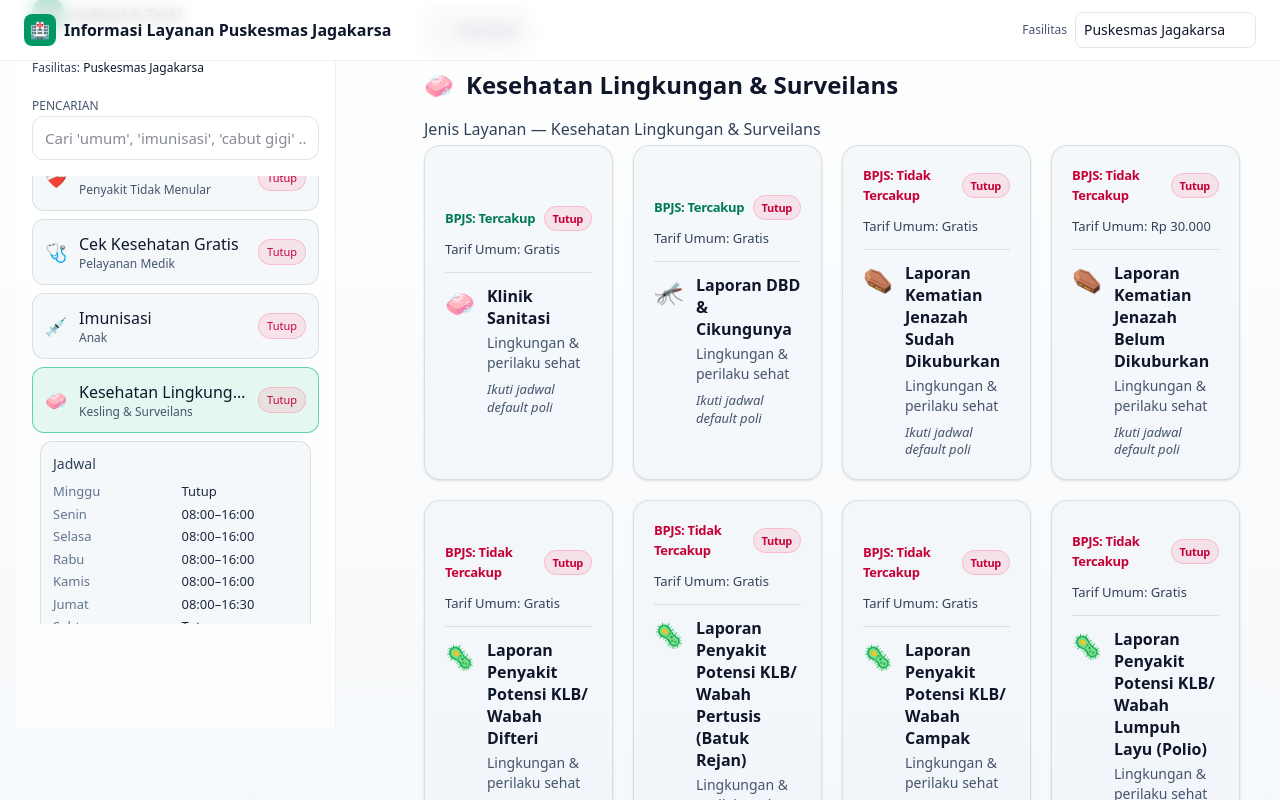
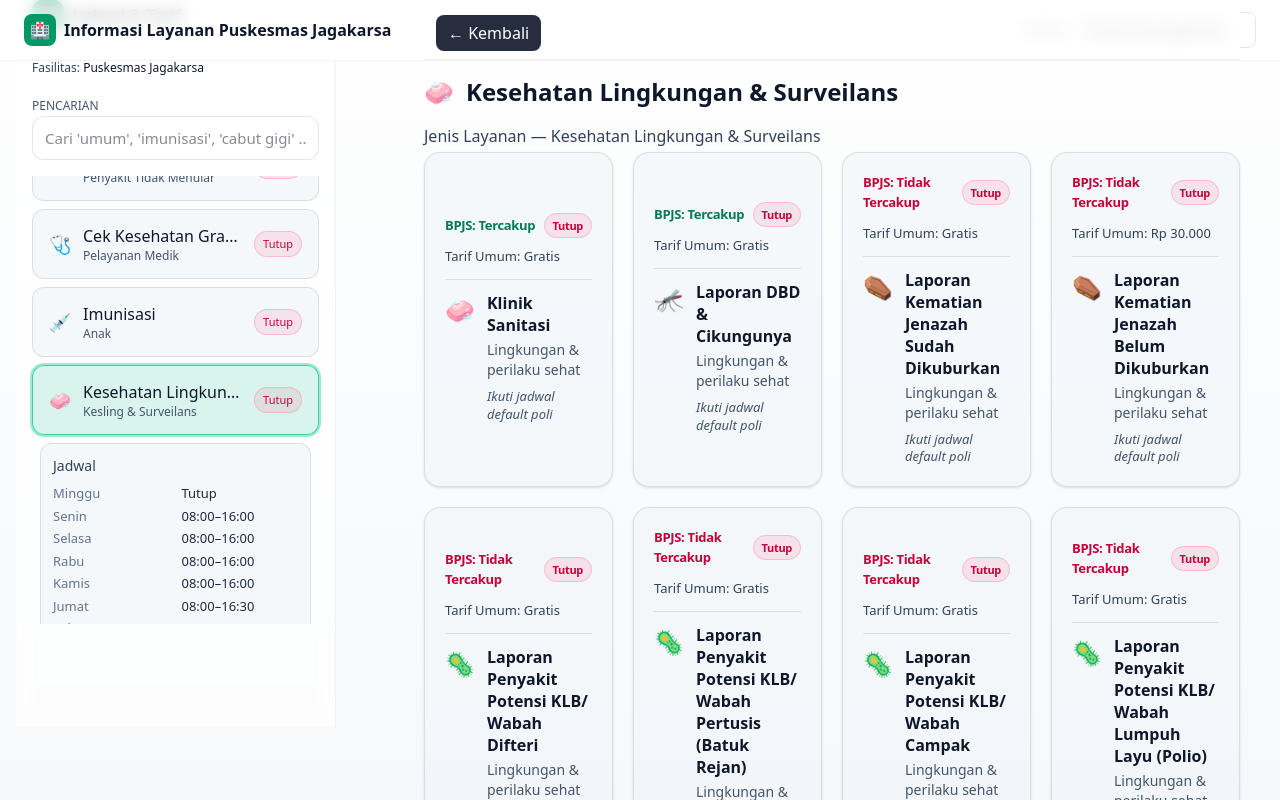
Before and after one commit to fajars97-cpu/alurlayanan, a React (Vite) app: page / in a window 1280 px wide. Both pictures are taken after a click on the button 175 px from the left and 478 px from the top of the page. Shown: the part 78-878 px from the top of the page. Built offline with nearby package versions, Linux system fonts and the light colour scheme.

Commit message:
perbaikan button back

```diff
--- a/src/App.jsx
+++ b/src/App.jsx
@@ -390,6 +390,22 @@ const StatusPill = ({ open, rest, soon }) => {
     </span>
   );
 };
+/* ===== Sticky Back (reusable) ===== */
+function StickyBack({ onClick, label = "Kembali" }) {
+  return (
+    <div className="sticky top-0 z-30 bg-white/80 dark:bg-slate-950/80 backdrop-blur
+                    border-b border-black/5 dark:border-white/10 px-3 py-2">
+      <button
+        onClick={onClick}
+        className="px-3 py-1.5 rounded-lg bg-slate-900/90 text-white
+                   dark:bg-white/10 dark:text-white hover:opacity-90 active:scale-95"
+        aria-label="Kembali"
+      >
+        ← {label}
+      </button>
+    </div>
+  );
+}
 
 /* ===================== Drawer (NEW) ===================== */
 function Drawer({ open, onClose, children }) {
@@ -529,14 +545,14 @@ function Sidebar({
             <div key={s.id} className="space-y-2">
               <button
                 onClick={() => toggle(s)}
-                className={`group w-full text-left p-3 rounded-xl border transition
+                className={`group w-full text-left px-4 py-3.5 rounded-xl border transition
                 ${selected?.id === s.id
-                  ? "bg-emerald-500/10 border-emerald-500/60"
-                  : hl
-                  ? "bg-emerald-400/10 border-emerald-400/50"
-                  : "bg-slate-100/70 border-black/10 dark:bg-white/5 dark:border-white/10"}
+                ? "bg-emerald-500/15 border-emerald-500/70 ring-2 ring-emerald-400/40"
+                : hl
+                ? "bg-emerald-400/10 border-emerald-400/50"
+                : "bg-slate-100/70 border-black/10 dark:bg-white/5 dark:border-white/10"}
                 hover:bg-slate-200/80 dark:hover:bg-white/8`}
-              >
+                >
                 <div className="flex items-center gap-3">
                   <div className="text-lg">{s.ikon}</div>
                   <div className="min-w-0 flex-1">
@@ -880,17 +896,8 @@ function RightPanel({
     const list = selected.layanan ?? [];
     return (
       <div className="min-h-[calc(100svh-64px)] p-3 sm:p-4 md:p-6 space-y-4">
-        <div className="flex items-center gap-3">
-          <button
-            onClick={() => {
-              stopFlowAudio();
-              setSelected(null);
-            }}
-            className="px-3 py-2.5 rounded-xl bg-slate-200/70 border border-black/10 hover:bg-slate-200/90 dark:bg-white/10 dark:border-white/10 dark:hover:bg-white/20 transition-colors"
-          >
-            ← Kembali
-          </button>
-        </div>
+        {/* Sticky back untuk halaman daftar layanan poli */}
+        <StickyBack onClick={() => { stopFlowAudio(); setSelected(null); }} />
 
         <div className="flex items-center gap-3">
           <div className="text-2xl">{selected.ikon}</div>
@@ -916,17 +923,8 @@ function RightPanel({
 
   return (
     <div className="min-h-[calc(100svh-64px)] p-3 sm:p-4 md:p-6 space-y-4">
-      <div className="flex items-center gap-3">
-        <button
-          onClick={() => {
-            stopFlowAudio();
-            setSub(null);
-          }}
-          className="px-3 py-2.5 rounded-xl bg-slate-200/70 border border-black/10 hover:bg-slate-200/90 dark:bg-white/10 dark:border-white/10 dark:hover:bg-white/20 transition-colors"
-        >
-          ← Kembali
-        </button>
-      </div>
+      {/* Sticky back untuk halaman detail layanan */}
+      <StickyBack onClick={() => { stopFlowAudio(); setSub(null); }} />
 
       <div className="flex items-center gap-3">
         <div className="text-2xl">{selected.ikon}</div>
```
Also changed, not shown: 5 other files (tests, documents, lock files or other folders).
